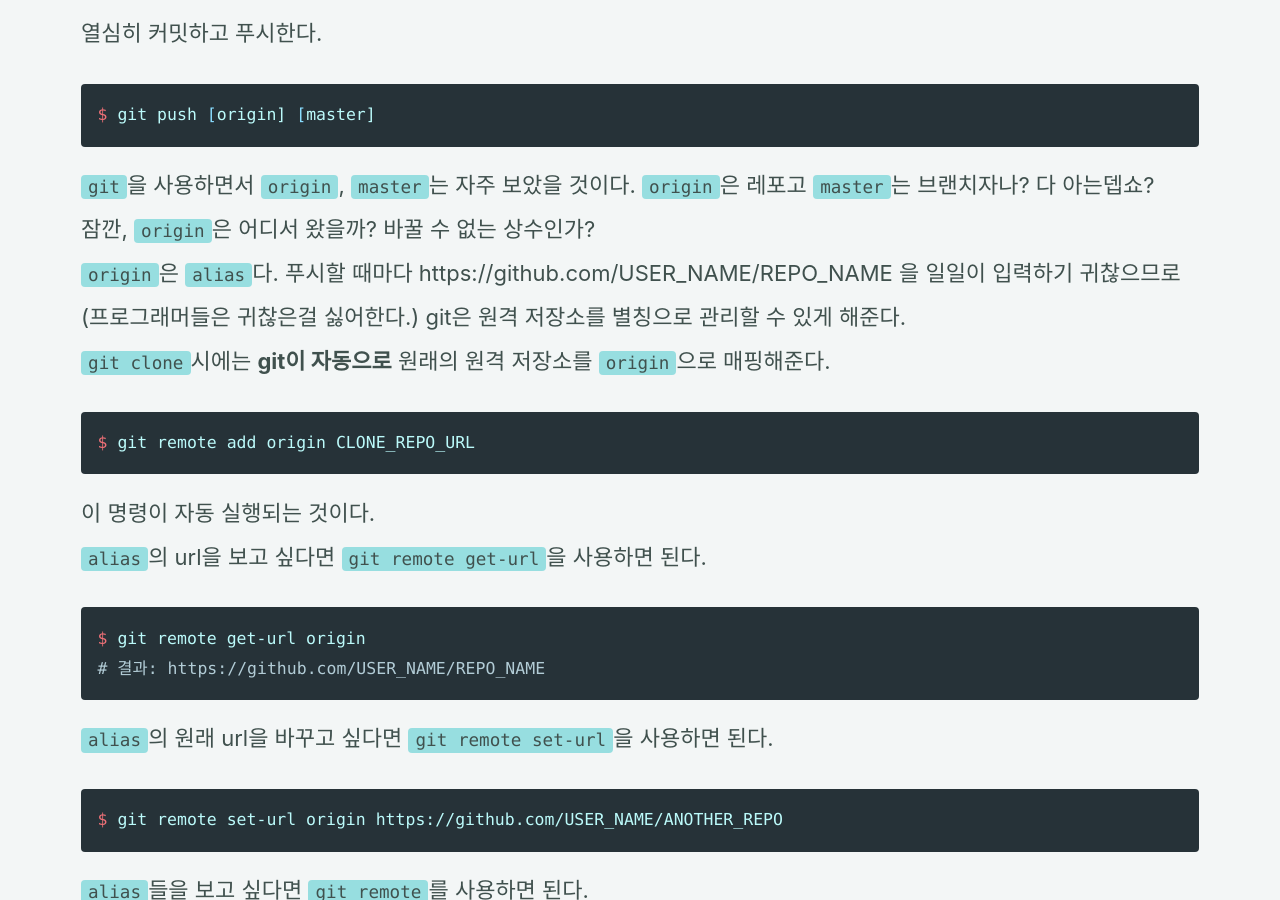
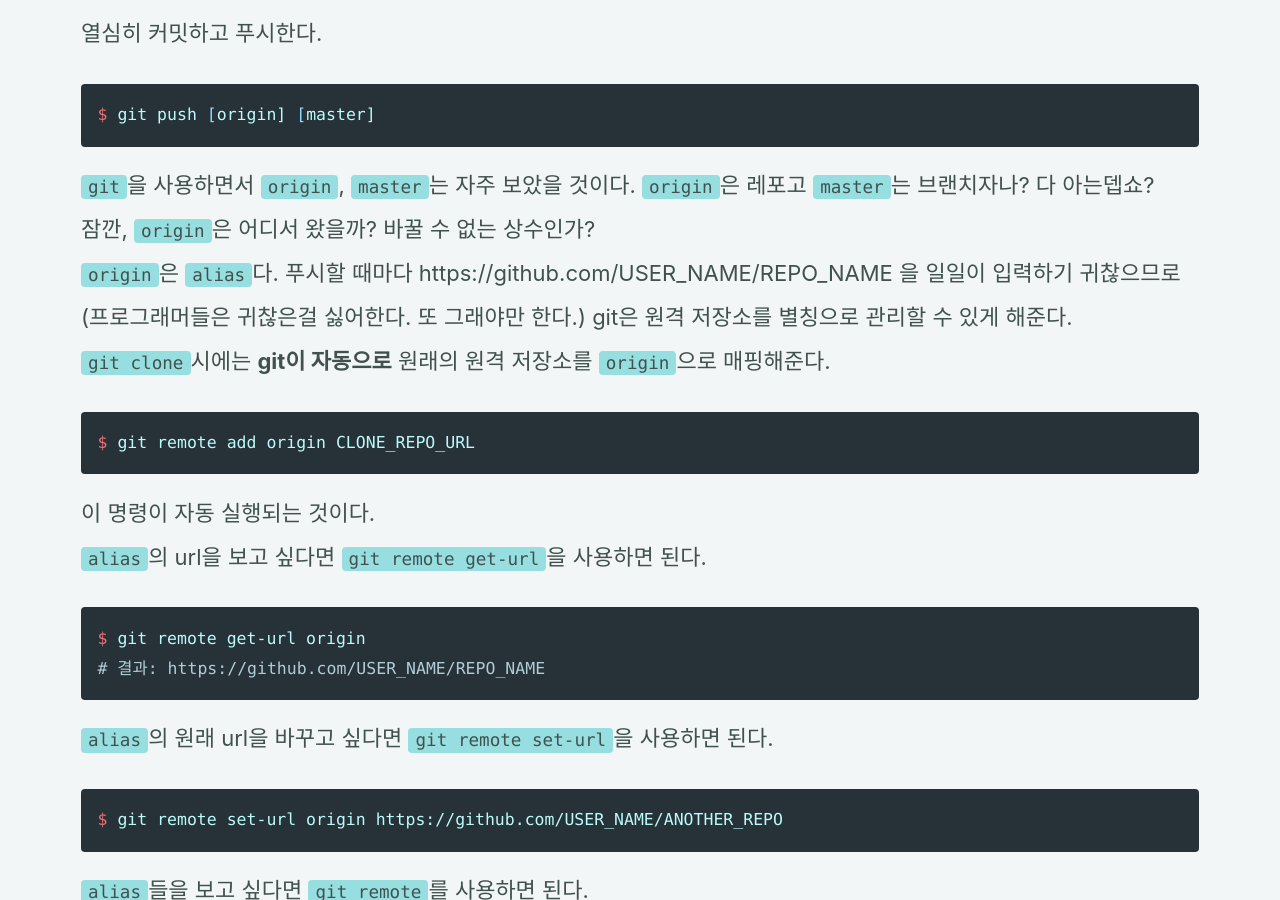
Before and after one commit to andole87/andole87.github.io, a Jekyll site: the page built from _posts/2019-05-12-pair-git.md, in a window 1280 px wide and 900 px high, scrolled down 606 px. Built offline with Jekyll 4.4.1, drawn with Linux system fonts in a browser that asks for light colours; cached includes are drawn as plain includes; comment, search, counter and statistics services are not loaded.

Commit message:
edit post

````diff
--- a/_posts/2019-05-12-pair-git.md
+++ b/_posts/2019-05-12-pair-git.md
@@ -26,7 +26,7 @@ $ git push [origin] [master]
 
 `git`을 사용하면서 `origin`, `master`는 자주 보았을 것이다. `origin`은 레포고 `master`는 브랜치자나? 다 아는뎁쇼?
 잠깐,  `origin`은 어디서 왔을까? 바꿀 수 없는 상수인가?
-`origin`은 `alias`다. 푸시할 때마다 https://github.com/USER_NAME/REPO_NAME 을 일일이 입력하기 귀찮으므로(프로그래머들은 귀찮은걸 싫어한다.) git은 원격 저장소를 별칭으로 관리할 수 있게 해준다.
+`origin`은 `alias`다. 푸시할 때마다 https://github.com/USER_NAME/REPO_NAME 을 일일이 입력하기 귀찮으므로(프로그래머들은 귀찮은걸 싫어한다. 또 그래야만 한다.) git은 원격 저장소를 별칭으로 관리할 수 있게 해준다.
 `git clone`시에는 **git이 자동으로** 원래의 원격 저장소를 `origin`으로 매핑해준다.
 ```bash
 $ git remote add origin CLONE_REPO_URL
````
